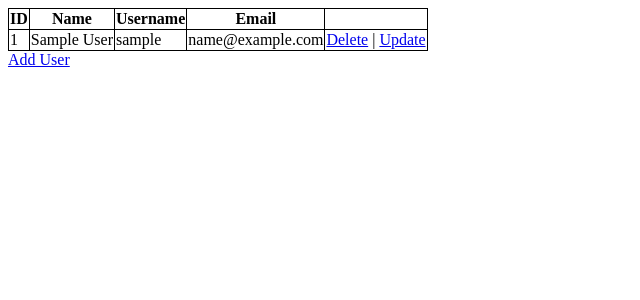
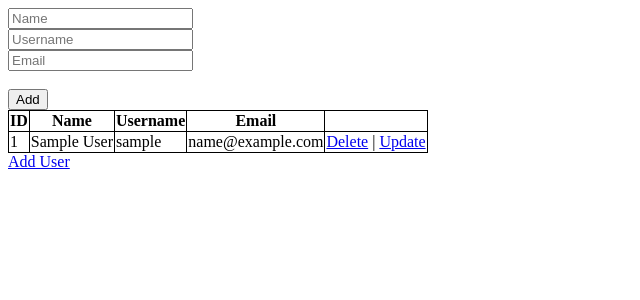
Before and after one commit to arianadigitalschool/IREX, a PHP site: page / in a window 1280 px wide. Shown: the top 300 px of the page, without its empty margins (0-640 px from the left). Run offline with PHP 8.4, Linux system fonts and the light colour scheme; tables that the repository leaves empty or names only in its code hold one stand-in row (values such as "Sample post").

Commit message:
bug fixing

```diff
--- a/CRUD/edit.php
+++ b/CRUD/edit.php
@@ -41,7 +41,7 @@
         <input type="hidden" name="id" value="<?php echo $data['id']?>"><br>
         <input type="text" name="name" value="<?php echo $data['name']?>"><br>
         <input type="text" name="username" value="<?php echo $data['username']?>"><br>
-        <input type="email" name="email " value="<?php echo $data['email']?>"><br>
+        <input type="email" name="email" value="<?php echo $data['email']?>"><br>
         <button type="submit" name="update">Update</button>
     </form>
 </body>
--- a/CRUD/index.php
+++ b/CRUD/index.php
@@ -40,6 +40,29 @@
     </form>
 </body>
 </html> -->
+
+<!DOCTYPE html>
+<html lang="en">
+<head>
+    <meta charset="UTF-8">
+    <title>Document</title>
+</head>
+<body>
+
+    <form action="add.php" method="POST">
+
+        <input type="text" name="name" placeholder="Name"><br>
+        <input type="text" name="username" placeholder="Username"><br>
+        <input type="email" name="email" placeholder="Email"><br><br>
+        <button type="submit" name="submit">Add</button>
+
+    </form>
+
+
+
+
+</body>
+</html>
 
 
 <!DOCTYPE html>
```
Also changed, not shown: CRUD/index.html (+2 -7 lines).
